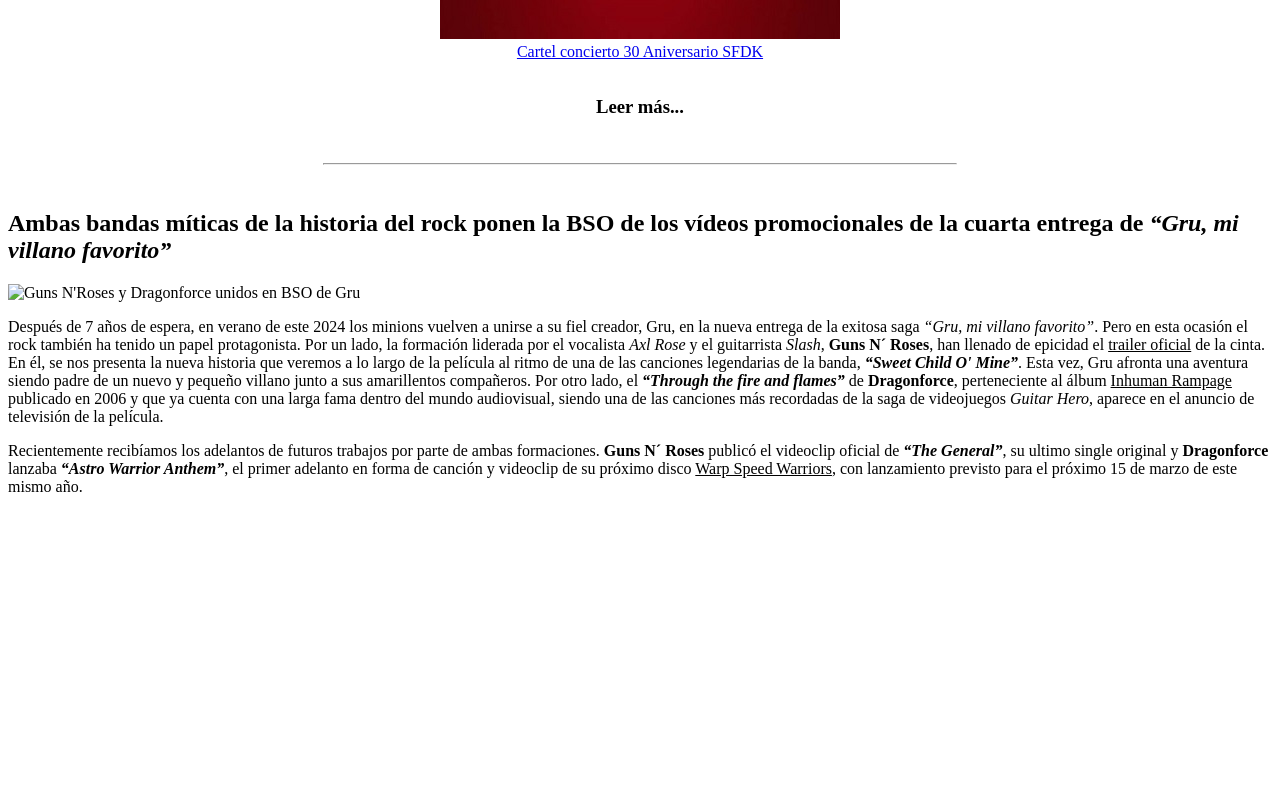
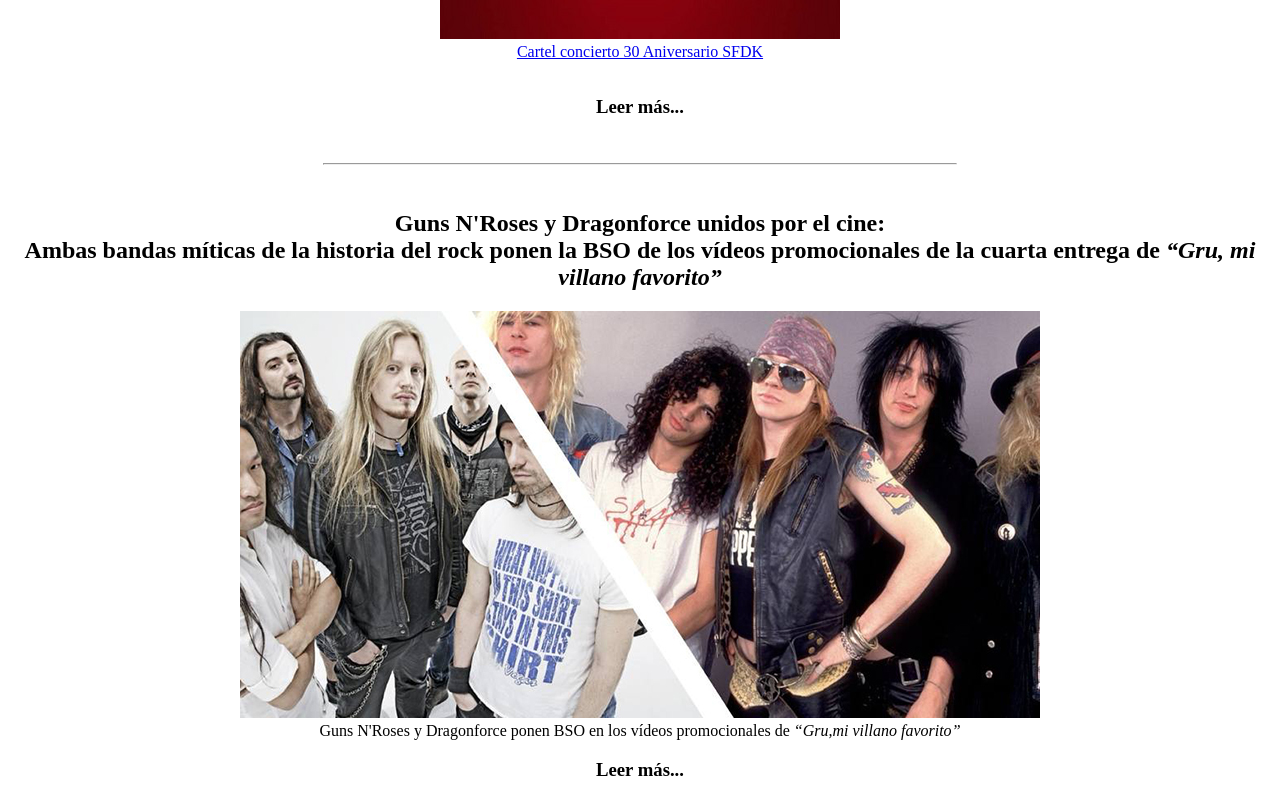
Before and after one commit to IES-Almudeyne-2324-LM/Musica, a plain HTML site: page index.html in a window 1280 px wide. Shown: the part 1351-2151 px from the top of the page. Before the commit the page ends 1863 px from the top, so only its background shows below. Drawn offline with Linux system fonts and the light colour scheme.

Commit message:
Actualizo noticia 3 en Index, estilo centrado, encabezado H2, imagen adaptativa, leer más e hipervinculos

```diff
--- a/index.html
+++ b/index.html
@@ -59,30 +59,27 @@
 <hr style="width:50%;">
 <br>
 
-<h2><a href="./articles/noticiaBSOgru.html" style="text-align: center; color: black;"></a></h2>
-<h2>Ambas bandas míticas de la historia del rock ponen la BSO de los vídeos promocionales de la cuarta entrega de
-    <i><q>Gru, mi villano favorito</q></i>
+<a href="./articles/noticiaBSOgru.html" style="text-align: center; color: black; text-decoration: none;">
+<h2>Guns N'Roses y Dragonforce unidos por el cine:<br>
+    Ambas bandas míticas de la historia del rock ponen la BSO de los vídeos promocionales de la cuarta entrega de <i><q>Gru, mi villano favorito</q></i>
 </h2>
-<img src="./images/BSOGru.jpg" alt="Guns N'Roses y Dragonforce unidos en BSO de Gru" width="600">
-<p>Después de 7 años de espera, en verano de este 2024 los minions vuelven a unirse a su fiel creador, Gru, en la nueva
-    entrega de la exitosa saga <i><q>Gru, mi villano favorito</q></i>. Pero en esta ocasión el rock también ha tenido un
-    papel protagonista.
-    Por un lado, la formación liderada por el vocalista <i>Axl Rose</i> y el guitarrista <i>Slash</i>, <strong>Guns N´
-        Roses</strong>, han llenado de epicidad el <u>trailer oficial</u> de la cinta. En él, se nos presenta la nueva
-    historia que veremos
-    a lo largo de la película al ritmo de una de las canciones legendarias de la banda, <strong><i><q>Sweet Child O'
-                Mine</q></i></strong>. Esta vez, Gru afronta una aventura siendo padre de un nuevo y pequeño villano
-    junto a sus amarillentos compañeros. Por otro
-    lado, el <strong><i><q>Through the fire and flames</q></i></strong> de <strong>Dragonforce</strong>, perteneciente
-    al álbum <u>Inhuman Rampage</u> publicado en <time>2006</time> y que ya cuenta con una larga fama dentro del mundo
-    audiovisual, siendo una de las canciones
-    más recordadas de la saga de videojuegos <i>Guitar Hero</i>, aparece en el anuncio de televisión de la película.</p>
-<p>Recientemente recibíamos los adelantos de futuros trabajos por parte de ambas formaciones. <strong>Guns N´
-        Roses</strong> publicó el videoclip oficial de <strong><i><q>The General</q></i></strong>, su ultimo single
-    original y <strong>Dragonforce</strong> lanzaba
-    <strong><i><q>Astro Warrior Anthem</q></i></strong>, el primer adelanto en forma de canción y videoclip de su
-    próximo disco <u>Warp Speed Warriors</u>, con lanzamiento previsto para el próximo 15 de marzo de este mismo año.
-</p>
+</a>
+
+<a href="./articles/noticiaBSOgru.html" style="text-align: center; color: black; text-decoration: none;">
+<figure style="text-align:center">
+    <picture>
+        <source media="(max-width: 799px)" srcset="./images/BSOGru-400px.jpg">
+        <source media="(min-width: 800px)" srcset="./images/BSOGru-800px.jpg">
+        <img src="../images/BSOGru-800px.jpg" alt="Guns N'Roses y Dragonforce unidos en la BSO de Gru">
+    </picture>
+    <figcaption>Guns N'Roses y Dragonforce ponen BSO en los vídeos promocionales de <i><q>Gru,mi villano favorito</q></i></figcaption>
+</figure>
+</a>
+
+<a href="./articles/noticiaBSOgru.html" style="text-align: center; color: black; text-decoration: none;">
+<h3>Leer más...</h3>
+</a>
+
 
 </body>
 
```
